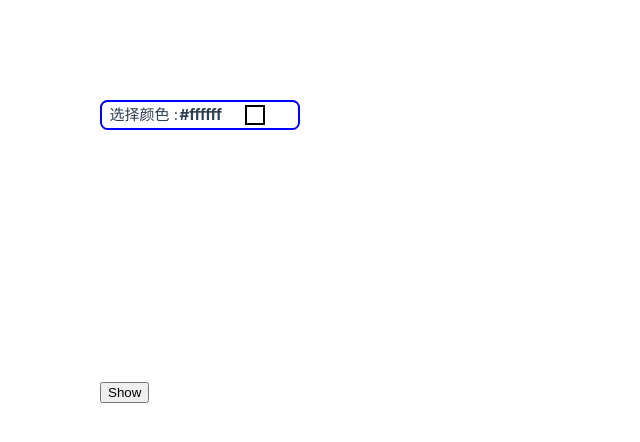
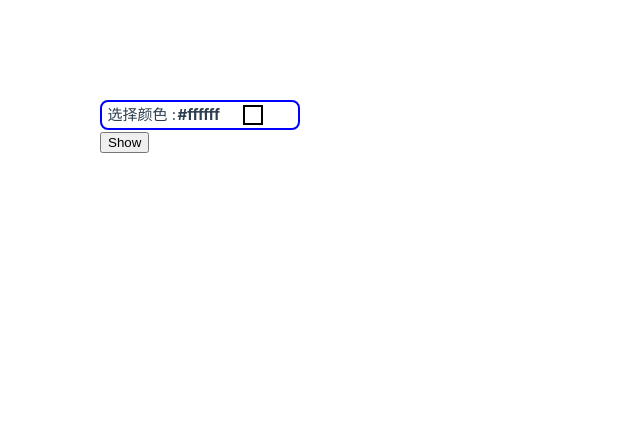
Before and after one commit to TsOrigami/MinatoUI--forVue3, a Vue app: page / in a window 1280 px wide. Shown: the top 442 px of the page, without its empty margins (0-640 px from the left). Built offline with nearby package versions, Linux system fonts and the light colour scheme.

Commit message:
ver 1.1.7

```diff
--- a/src/components/mt-colorPicker.vue
+++ b/src/components/mt-colorPicker.vue
@@ -1,24 +1,28 @@
 <script setup>
 
-//2024.8.10 基本完成 透明的换另一种写法。
+//1.组件名称：mt-colorPicker
+//2.组件功能：颜色选择器
+//3.组件参数：
+//          双向绑定参数: v-model: String, 选中的颜色, 默认为#ffffff
 
 
 import { defineModel, defineProps, ref, onMounted } from 'vue'
 
-const mt_colorPicker_slt_color = defineModel({
+const mt_colorPicker_colorPicker_slt_color = defineModel({
     type: String,
     default: '#ffffff'
 })
 
 onMounted(()=>{
-    colorBox('red')
-    colorBar()
+    mt_colorPicker_colorBox('red')
+    mt_colorPicker_colorBar()
     // colorTrans()
 })
 
-const flag = ref(false)
-const color = ref('#ffffff')
-const stopHidden = ref(false)
+const mt_colorPicker_flag = ref(false)
+const mt_colorPicker_color = ref('#ffffff')
+const mt_colorPicker_stopHidden = ref(false)
+const mt_colorPicker_showMain = ref(null)
 
 const vClickOutside = {
     mounted(mt, binding) {
@@ -44,26 +48,73 @@ const vClickOutside = {
     }
 }
 
-const excColorPicker = () =>{
-    let element = document.getElementById('colorPicker')
-    if(flag.value) element.style.visibility = 'hidden'
-    else element.style.visibility = 'visible'
-    flag.value = !flag.value
+const mt_colorPicker_excColorPicker = () =>{
+    let mt_colorPicker_main = document.getElementById('mt_colorPicker_colorPickerMain')
+    let mt_colorPicker_element = document.getElementById('mt_colorPicker_colorPicker')
+    let mt_colorPicker_button = document.getElementById('mt_colorPicker_colorPickerButton')
+    let mt_colorPicker_border = document.getElementById('mt_colorPicker_cpButtonBorder')
+    if(mt_colorPicker_flag.value){
+        if(mt_colorPicker_showMain.value != null){
+            clearTimeout(showMain.value)
+            mt_colorPicker_showMain.value = null
+        }
+        mt_colorPicker_element.style.visibility = 'hidden'
+        mt_colorPicker_element.style.width = '0px'
+        mt_colorPicker_element.style.height = '0px'
+        mt_colorPicker_button.style.transitionDuration = '0.5s'
+        mt_colorPicker_button.style.top = '0px'
+        mt_colorPicker_button.style.left = '0px'
+        mt_colorPicker_main.style.height = '30px'
+        mt_colorPicker_main.style.width = '200px'
+        mt_colorPicker_border.style.height = '30px'
+        mt_colorPicker_border.style.width = '200px'
+    } else {
+        mt_colorPicker_showMain.value = setTimeout(()=>{
+            mt_colorPicker_element.style.visibility = 'visible'
+            mt_colorPicker_showMain.value = null
+        },300)
+        mt_colorPicker_element.style.width = '290px'
+        mt_colorPicker_element.style.height = '300px'
+        mt_colorPicker_button.style.transitionDuration = '0.5s'
+        mt_colorPicker_button.style.top = '270px'
+        mt_colorPicker_button.style.left = '90px'
+        mt_colorPicker_main.style.height = '300px'
+        mt_colorPicker_main.style.width = '290px'
+        mt_colorPicker_border.style.height = '300px'
+        mt_colorPicker_border.style.width = '290px'
+    }
+    mt_colorPicker_flag.value = !mt_colorPicker_flag.value
 }
 
-const offColorPicker = () =>{
-    if( stopHidden.value ) {
-        stopHidden.value = false
+const mt_colorPicker_offColorPicker = () =>{
+    if( mt_colorPicker_stopHidden.value ) {
+        mt_colorPicker_stopHidden.value = false
         return
     }
-    flag.value = false
-    let element = document.getElementById('colorPicker')
-    element.style.visibility = 'hidden'
+    mt_colorPicker_flag.value = false
+    let mt_colorPicker_main = document.getElementById('mt_colorPicker_colorPickerMain')
+    let mt_colorPicker_element = document.getElementById('mt_colorPicker_colorPicker')
+    let mt_colorPicker_button = document.getElementById('mt_colorPicker_colorPickerButton')
+    let mt_colorPicker_border = document.getElementById('mt_colorPicker_cpButtonBorder')
+    if(mt_colorPicker_showMain.value != null){
+            clearTimeout(showMain.value)
+            mt_colorPicker_showMain.value = null
+    }
+    mt_colorPicker_element.style.visibility = 'hidden'
+    mt_colorPicker_element.style.width = '0px'
+    mt_colorPicker_element.style.height = '0px'
+    mt_colorPicker_button.style.transitionDuration = '0.5s'
+    mt_colorPicker_button.style.top = '0px'
+    mt_colorPicker_button.style.left = '0px'
+    mt_colorPicker_main.style.height = '30px'
+    mt_colorPicker_main.style.width = '200px'
+    mt_colorPicker_border.style.height = '30px'
+    mt_colorPicker_border.style.width = '200px'
 }
 
-const colorBox = (color) => {
+const mt_colorPicker_colorBox = (color) => {
     // 底色填充，也就是（举例红色）到白色
-    const canvas = document.getElementById("canvasBox")
+    const canvas = document.getElementById("mt_colorPicker_canvasBox")
     const ctx = canvas.getContext('2d')
     ctx.canvas.willReadFrequently = true;
     const width = 200
@@ -89,8 +140,8 @@ const colorBox = (color) => {
     ctx.fillRect(30, 0, width, width);
 }
 
-const colorBar = () =>{
-    const canvas = document.getElementById("canvasBar")
+const mt_colorPicker_colorBar = () =>{
+    const canvas = document.getElementById("mt_colorPicker_canvasBar")
     const ctx = canvas.getContext('2d')
     ctx.canvas.willReadFrequently = true;
     const height = 200
@@ -116,8 +167,8 @@ const colorBar = () =>{
     ctx.fillRect(0, 0, 20, height);
 }
 
-// const colorTrans = () =>{
-//     const canvas = document.getElementById("canvasTrans")
+// const mt_colorPicker_colorTrans = () =>{
+//     const canvas = document.getElementById("mt_colorPicker_canvasTrans")
 //     const ctx = canvas.getContext('2d')
 //     ctx.canvas.willReadFrequently = true;
 //     const width = 200
@@ -138,19 +189,19 @@ const colorBar = () =>{
 //     ctx.fillRect(0, 0, width, 20);
 // }
 
-const moveGetBar = (event) =>{
+const mt_colorPicker_moveGetBar = (event) =>{
     let height = 200
     let pos = {
         'x': event.offsetX,
         'y': event.offsetY
     }
     if(pos.x <= 0 || pos.x >= 20 || pos.y <= 0 ||pos.y >= 200) return
-    const canvas = document.getElementById("canvasBar")
+    const canvas = document.getElementById("mt_colorPicker_canvasBar")
     const ctx = canvas.getContext('2d')
     ctx.canvas.willReadFrequently = true;
 
-    const arrow = document.getElementById('sltBar')
-    sltBar.style.top = pos.y + 20 - 2 +'px'
+    const arrow = document.getElementById('mt_colorPicker_sltBar')
+    arrow.style.top = pos.y + 20 - 2 +'px'
 
     let imgData = ctx.getImageData(0, 0, 20, height);
     let data = imgData.data;
@@ -171,27 +222,27 @@ const moveGetBar = (event) =>{
     if(exc_color_3.length == 1) exc_color_3 = '0' + exc_color_3
 
     let exc_color = "#" + exc_color_1 + exc_color_2 + exc_color_3
-    colorBox(exc_color)
+    mt_colorPicker_colorBox(exc_color)
 
-    let sltBox_arrow = document.getElementById('sltBox')
-    getExcRgbaAtBox(sltBox_arrow.offsetLeft, sltBox_arrow.offsetTop)
+    let sltBox_arrow = document.getElementById('mt_colorPicker_sltBox')
+    mt_colorPicker_getExcRgbaAtBox(sltBox_arrow.offsetLeft, sltBox_arrow.offsetTop)
 }
 
-const getRgbaAtBar = (event) => {
-    moveGetBar(event)
-    let element = document.getElementById('hoverBar')
+const mt_colorPicker_getRgbaAtBar = (event) => {
+    mt_colorPicker_moveGetBar(event)
+    let element = document.getElementById('mt_colorPicker_hoverBar')
     element.ondragstart = function() {
         return false;
     };
-    element.addEventListener('mousemove', moveGetBar)
+    element.addEventListener('mousemove', mt_colorPicker_moveGetBar)
 }
 
-const removeGetRgbaAtBar = () => {
-    let element = document.getElementById('hoverBar')
-    element.removeEventListener('mousemove', moveGetBar)
+const mt_colorPicker_removeGetRgbaAtBar = () => {
+    let element = document.getElementById('mt_colorPicker_hoverBar')
+    element.removeEventListener('mousemove', mt_colorPicker_moveGetBar)
 }
 
-const moveGetColor = (event) =>{
+const mt_colorPicker_moveGetColor = (event) =>{
     let height = 200
     let pos = {
         'x': event.offsetX,
@@ -199,11 +250,11 @@ const moveGetColor = (event) =>{
     }
     if(pos.x <= 0 || pos.x >= 200 || pos.y <= 0 || pos.y >= 200) return
 
-    const arrow = document.getElementById('sltBox')
+    const arrow = document.getElementById('mt_colorPicker_sltBox')
     arrow.style.left = pos.x + 20 - 4 +'px'
     arrow.style.top = pos.y + 20 - 4 +'px'
 
-    const canvas = document.getElementById("canvasBox")
+    const canvas = document.getElementById("mt_colorPicker_canvasBox")
     const ctx = canvas.getContext('2d')
     let imgData = ctx.getImageData(30, 0, height, height);
     let data = imgData.data;
@@ -230,34 +281,34 @@ const moveGetColor = (event) =>{
     let newColor = '000000' + (0xFFFFFF - oldColor).toString(16);
     arrow.style.borderColor =  '#'+ newColor.substring(newColor.length - 6, newColor.length);
 
-    // document.getElementById('sltColor').style.backgroundColor = exc_color
-    document.getElementById('colorShow').style.backgroundColor = exc_color
-    color.value = exc_color
-    mt_colorPicker_slt_color.value = exc_color
+    // document.getElementById('mt_colorPicker_sltColor').style.backgroundColor = exc_color
+    document.getElementById('mt_colorPicker_colorShow').style.backgroundColor = exc_color
+    mt_colorPicker_color.value = exc_color
+    mt_colorPicker_colorPicker_slt_color.value = exc_color
 }
 
-const getRgbaAtBox = (event) => {
-    moveGetColor(event)
-    let element = document.getElementById('hoverBox')
+const mt_colorPicker_getRgbaAtBox = (event) => {
+    mt_colorPicker_moveGetColor(event)
+    let element = document.getElementById('mt_colorPicker_hoverBox')
     element.ondragstart = function() {
         return false;
     };
-    element.addEventListener('mousemove', moveGetColor)
+    element.addEventListener('mousemove', mt_colorPicker_moveGetColor)
 }
 
-const removeGetRgbaAtBox = () =>{
-    let element = document.getElementById('hoverBox')
-    element.removeEventListener('mousemove', moveGetColor)
+const mt_colorPicker_removeGetRgbaAtBox = () =>{
+    let element = document.getElementById('mt_colorPicker_hoverBox')
+    element.removeEventListener('mousemove', mt_colorPicker_moveGetColor)
 }
 
-const getExcRgbaAtBox = (x, y) => {
+const mt_colorPicker_getExcRgbaAtBox = (x, y) => {
     let height = 200
     let pos = {
         'x': x - 20 + 4,
         'y': y - 20 + 4
     }
 
-    const canvas = document.getElementById("canvasBox")
+    const canvas = document.getElementById("mt_colorPicker_canvasBox")
     const ctx = canvas.getContext('2d')
     let imgData = ctx.getImageData(30, 0, height, height);
     let data = imgData.data;
@@ -280,73 +331,97 @@ const getExcRgbaAtBox = (x, y) => {
     let exc_color = "#" + exc_color_1 + exc_color_2 + exc_color_3
 
 
-    const arrow = document.getElementById('sltBox')
+    const arrow = document.getElementById('mt_colorPicker_sltBox')
     let oldColor = '0x' + exc_color.replace(/#/g, '');
     let newColor = '000000' + (0xFFFFFF - oldColor).toString(16);
     arrow.style.borderColor =  '#'+ newColor.substring(newColor.length - 6, newColor.length);
 
-    // document.getElementById('sltColor').style.backgroundColor = exc_color
-    document.getElementById('colorShow').style.backgroundColor = exc_color
-    color.value = exc_color
+    // document.getElementById('mt_colorPicker_sltColor').style.backgroundColor = exc_color
+    document.getElementById('mt_colorPicker_colorShow').style.backgroundColor = exc_color
+    mt_colorPicker_color.value = exc_color
 }
 
 </script>
 
 <template>
-    <div>
-        <div class="colorPickerButton" @click="excColorPicker" v-click-outside="offColorPicker">
-            <div class="buttonAlt">选择颜色 :</div>
-            <div class="butttonColor">{{ color }}</div>
-            <div id="colorShow" class="buttonShow"></div>
+    <div id="mt_colorPicker_colorPickerMain" class="mt_colorPicker_colorPickerMain">
+        <div id="mt_colorPicker_colorPickerButton" class="mt_colorPicker_colorPickerButton" @click="mt_colorPicker_excColorPicker" v-click-outside="mt_colorPicker_offColorPicker">
+            <div class="mt_colorPicker_buttonAlt">选择颜色 :</div>
+            <div class="mt_colorPicker_butttonColor">{{ mt_colorPicker_color }}</div>
+            <div id="mt_colorPicker_colorShow" class="mt_colorPicker_buttonShow"></div>
         </div>
-        <div id="colorPicker" class="mainboard" @click="stopHidden = true">
-            <div id="casvasBoxBoder" class="casvasBoxBoder"></div>
-            <canvas id="canvasBox"></canvas>
-            <div id="sltBox" class="sltBox"></div>
-            <div id="hoverBox" class="hoverBox"
-                @mousedown="getRgbaAtBox" @mouseup="removeGetRgbaAtBox" @mouseleave="removeGetRgbaAtBox"></div>
-            <canvas id="canvasBar"></canvas>
-            <div id="sltBar" class="sltBar"></div>
-            <div id="hoverBar" class="hoverBar"
-                @mousedown="getRgbaAtBar" @mouseup="removeGetRgbaAtBar" @mouseleave="removeGetRgbaAtBar"></div>
-            <!-- <canvas id="canvasTrans"></canvas>
-            <div id="sltColor" class="sltColor"> </div> -->
+        <div id="mt_colorPicker_colorPicker" class="mt_colorPicker_mainboard" @click="mt_colorPicker_stopHidden = true">
+            <div id="mt_colorPicker_casvasBoxBoder" class="mt_colorPicker_casvasBoxBoder"></div>
+            <canvas id="mt_colorPicker_canvasBox"></canvas>
+            <div id="mt_colorPicker_sltBox" class="mt_colorPicker_sltBox"></div>
+            <div id="mt_colorPicker_hoverBox" class="mt_colorPicker_hoverBox"
+                @mousedown="mt_colorPicker_getRgbaAtBox" @mouseup="mt_colorPicker_removeGetRgbaAtBox" @mouseleave="mt_colorPicker_removeGetRgbaAtBox"></div>
+            <canvas id="mt_colorPicker_canvasBar"></canvas>
+            <div id="mt_colorPicker_sltBar" class="mt_colorPicker_sltBar"></div>
+            <div id="mt_colorPicker_hoverBar" class="mt_colorPicker_hoverBar"
+                @mousedown="mt_colorPicker_getRgbaAtBar" @mouseup="mt_colorPicker_removeGetRgbaAtBar" @mouseleave="mt_colorPicker_removeGetRgbaAtBar"></div>
+            <!-- <canvas id="mt_colorPicker_canvasTrans"></canvas> -->
         </div>
+        <div id="mt_colorPicker_cpButtonBorder" class="mt_colorPicker_cpButtonBorder"></div>
     </div>
 </template>
 
 <style scoped>
 
-.colorPickerButton{
+.mt_colorPicker_colorPickerMain{
+    position: relative;
+    left: 0px;
+    top: 0px;
+    width: 200px;
+    height: 30px;
+    transition-duration: 0.5s;
+}
+
+.mt_colorPicker_colorPickerButton{
     position: relative;
     width: 200px;
     height: 30px;
-    border: 2px solid blue;
-    border-radius: 7.5px;
+    /* border: 2px solid blue; */
+    border-radius: 8px;
+    transition-duration: 0.5s;
+    z-index: 11;
 }
 
-.buttonAlt{
+.mt_colorPicker_cpButtonBorder{
+    position: absolute;
+    /* left: -2px;
+    top: -2px; */
+    top: 0px;
+    width: 200px;
+    height: 30px;
+    border: 2px solid blue;
+    border-radius: 8px;
+    z-index: 9;
+    transition-duration: 0.5s;
+}
+
+.mt_colorPicker_buttonAlt{
     position: absolute;
     left: 7.5px;
     width: 80px;
     height: 20px;
-    top: 3px;
+    top: 5px;
     line-height: 20px;
 }
 
-.butttonColor{
+.mt_colorPicker_butttonColor{
     position: absolute;
     left: 77.5px;
     width: 50px;
     height: 20px;
-    top: 3px;
+    top: 5px;
     line-height: 20px;
     font-weight: bold;
 }
 
-.buttonShow{
+.mt_colorPicker_buttonShow{
     position: absolute;
-    top: 3px;
+    top: 5px;
     left: 142.5px;
     background-color: white;
     border: 2px solid black;
@@ -354,18 +429,18 @@ const getExcRgbaAtBox = (x, y) => {
     width: 20px;
 }
 
-.mainboard{
+.mt_colorPicker_mainboard{
     position: relative;
-    top: 2px;
-    width: 290px ;
-    height: 250px;
-    /* height: 300px; */
-    border: 2px solid blue;
-    border-radius: 20px;
+    top: -30px;
+    width: 0px ;
+    height: 0px;
+    /* border: 2px solid blue; */
+    border-radius: 8px;
+    z-index: 10;
     visibility: hidden;
 }
 
-.sltBox{
+.mt_colorPicker_sltBox{
     width: 9px;
     height: 9px;
     border: 2px solid black;
@@ -374,7 +449,7 @@ const getExcRgbaAtBox = (x, y) => {
     top: 20px;
 }
 
-.hoverBox{
+.mt_colorPicker_hoverBox{
     width: 201px;
     height: 202px;
     background-color: rgba(0, 0, 0, 0);
@@ -383,7 +458,7 @@ const getExcRgbaAtBox = (x, y) => {
     top: 19px;
 }
 
-.casvasBoxBoder{
+.mt_colorPicker_casvasBoxBoder{
     width: 201px;
     height: 201px;
     border: 1px solid black;
@@ -392,7 +467,7 @@ const getExcRgbaAtBox = (x, y) => {
     top: 19.5px;
 }
 
-.sltColor{
+.mt_colorPicker_sltColor{
     width: 22px;
     height: 22px;
     position: absolute;
@@ -402,7 +477,7 @@ const getExcRgbaAtBox = (x, y) => {
     background-color: white;
 }
 
-.sltBar{
+.mt_colorPicker_sltBar{
     width: 23.5px;
     height: 5px;
     position: absolute;
@@ -411,7 +486,7 @@ const getExcRgbaAtBox = (x, y) => {
     border: 1.5px solid black;
 }
 
-.hoverBar{
+.mt_colorPicker_hoverBar{
     background-color: rgba(0, 0, 0, 0);
     width: 23.5px;
     height: 202px;
@@ -420,4 +495,5 @@ const getExcRgbaAtBox = (x, y) => {
     top: 20px;
 }
 
+
 </style>
```
